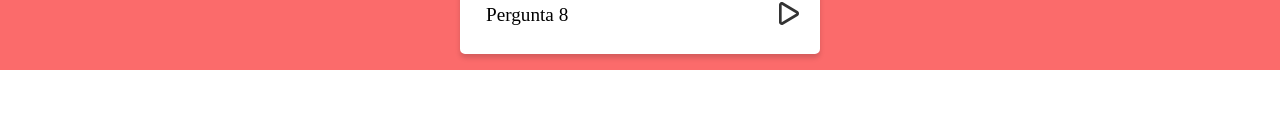
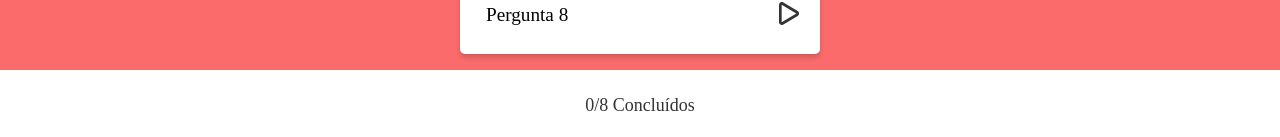
Before and after one commit to levymc/projeto9-zaprecall, a React (Vite) app: page / in a window 1280 px wide. Shown: the part 924-1061 px from the top of the page. Built offline with nearby package versions, Linux system fonts and the light colour scheme.

Commit message:
Tela 1 terminada

```diff
--- a/src/App.jsx
+++ b/src/App.jsx
@@ -7,13 +7,24 @@ import cards from './components/cards'
 
 function App() {
 
+  let [resolvidos, setResolvidos] = useState(0)
+
   return (
     <>
       <GlobalStyle />
       <Container>
+
         <Logo />
-        <Button cards={cards}/>
-        <Footer />
+
+        <Button
+          cards = {cards}
+        />
+
+        <Footer
+          resolvidos = {resolvidos}
+          cards = {cards}
+        />
+
       </Container>
     </>
   );
--- a/src/components/Footer.jsx
+++ b/src/components/Footer.jsx
@@ -1,16 +1,26 @@
 import styled, { createGlobalStyle } from 'styled-components';
 
-export default function Footer(){
+export default function Footer(props){
     return (
         <SCFooter>
-
+            <h2>{props.resolvidos}/{props.cards.length} Concluídos</h2>
         </SCFooter>
     )
 }
 
 const SCFooter = styled.div`
+    display: flex;
+    align-items: center;
+    justify-content: center;
     background-color: #FFFFFF;
     width: 100vw;
     height: 4.37500em;
-
+    h2{
+        font-family: 'Recursive';
+        font-style: normal;
+        font-weight: 400;
+        font-size: 18px;
+        line-height: 22px;
+        color: #333333;
+    }
 `
```
